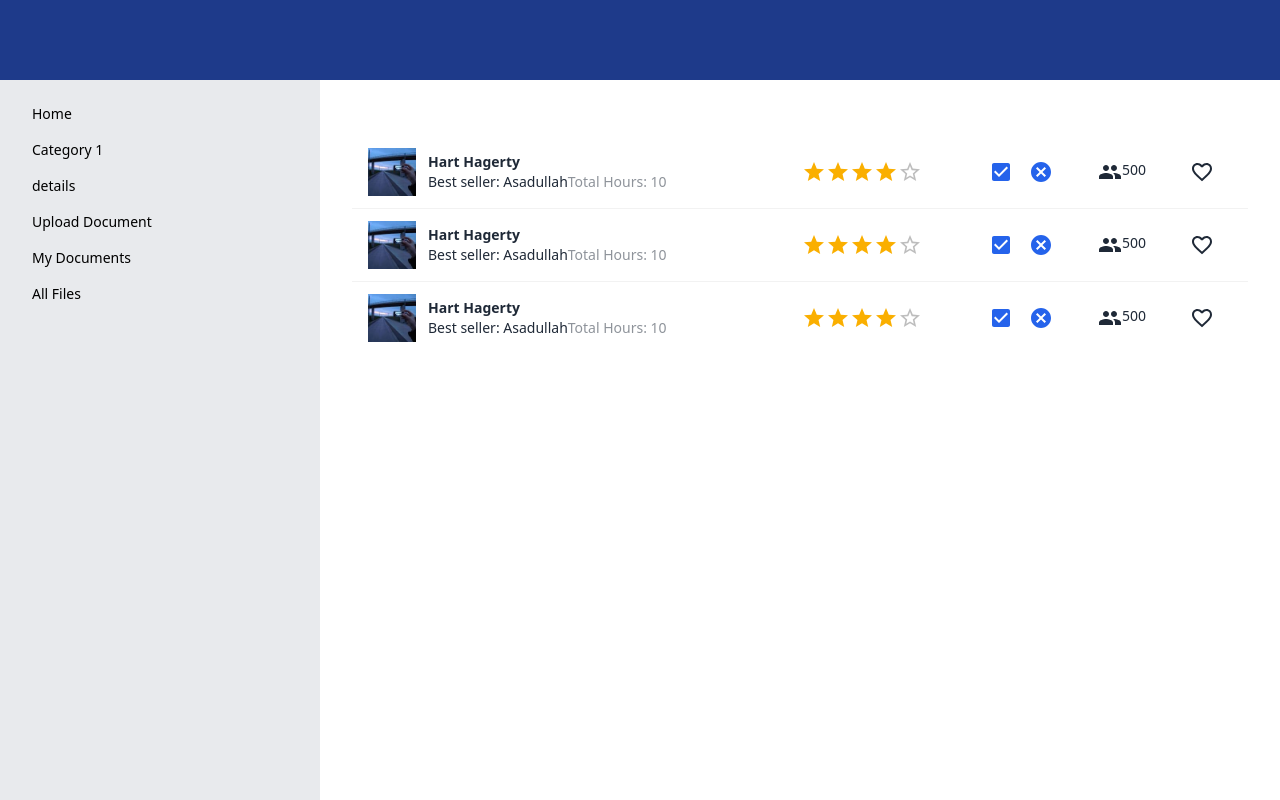
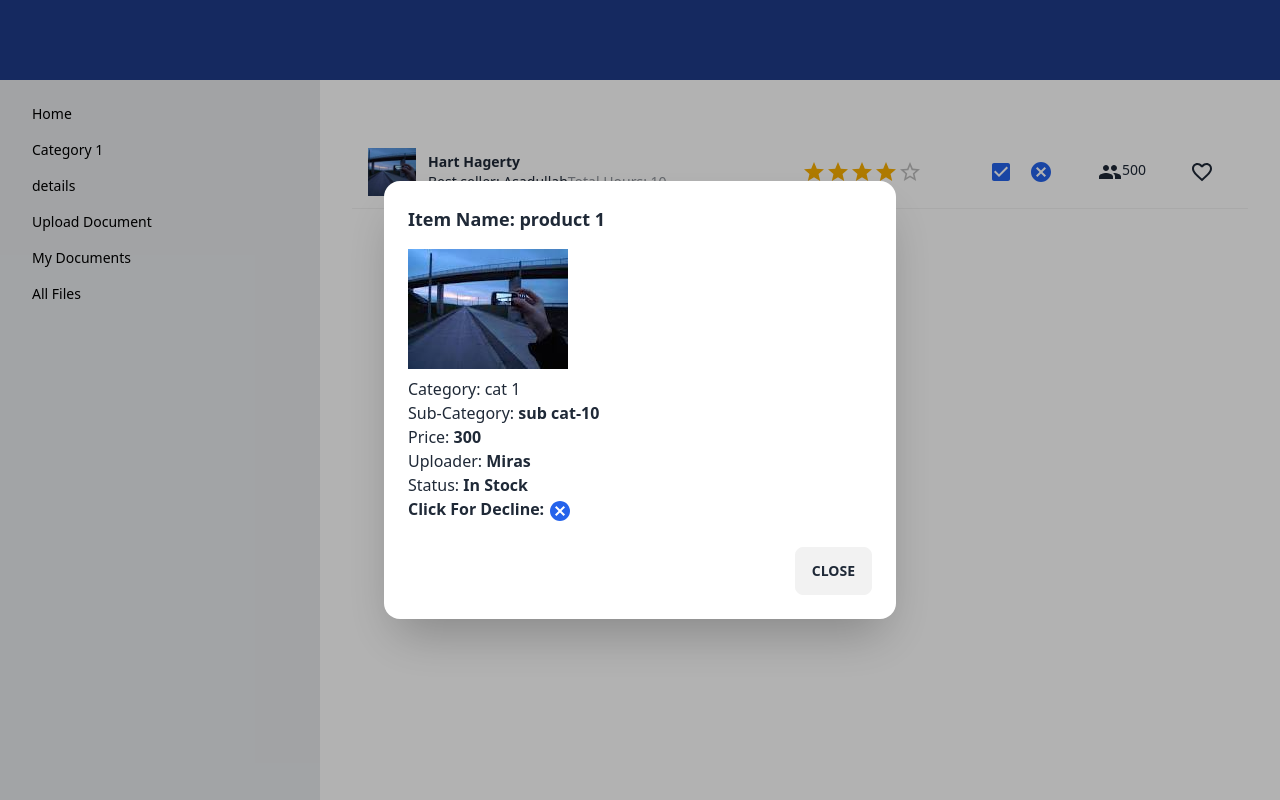
Before and after one commit to Asadullah246/drive, a React (Vite) app: page /allfiles in a window 1280 px wide. Both pictures are taken after a click on the button 1041 px from the left and 172 px from the top of the page. Built offline with nearby package versions, Linux system fonts and the light colour scheme.

Commit message:
modal added

```diff
--- a/src/pages/home/AllProducts.jsx
+++ b/src/pages/home/AllProducts.jsx
@@ -1,17 +1,66 @@
-import { Rating } from "@mui/material";
+import { Button, Rating } from "@mui/material";
 import GroupIcon from '@mui/icons-material/Group';
 import FavoriteBorderIcon from '@mui/icons-material/FavoriteBorder';
 import image from '../../assets/CardImage/download.jpg'
 import CheckBoxIcon from '@mui/icons-material/CheckBox';
 import CancelIcon from '@mui/icons-material/Cancel';
+import testImage from '../../assets/CardImage/download.jpg'
 import { useState } from "react";
 // import { useState } from "react";
 
+// data for modal
+const data =
+{
+    id: 1,
+    name: "product 1",
+    category: "cat 1",
+    sub_category: "sub cat-10",
+    sub_sub_category: "sub sub cat-1",
+    price: 300,
+    uploader: "Miras",
+    description: "this is a test product",
+    // review: [], // nise korsi nite ta delete kore diyo
+    image: testImage,
+    learning_subject: [],
+    total_view: 10,
+
+    // ami add korlam
+    regular_price: 500,
+    status: 'In Stock',
+    rating: 4,
+
+    // reviews
+    descriptions: "Lorem ipsum dolor sit amet consectetur adipisicing elit. Beatae animi commodi hic nam placeat voluptates cupiditate nostrum eius rem rerum.",
+    author: "Jakir",
+    time: "on Feb 2023"
+
+
+}
+
+
 const AllProducts = () => {
     const [value, setValue] = useState(4);
-    const [beforeRating, setbeForeRating] = useState(5);
     return (
         <div>
+            {/* modal */}
+            {/* Open the modal using ID.showModal() method */}
+            {/* <button className="btn" onClick={() => window.my_modal_1.showModal()}>open modal</button> */}
+            <dialog id="my_modal_1" className="modal">
+                <form method="dialog" className="modal-box ">
+                    <h3 className="font-bold text-lg mb-4">Item Name: {data.name}</h3>
+                    <img src={data.image} alt="" />
+                    <p className="mt-2">Category: {data.category}</p>
+                    <p>Sub-Category: <span className="font-semibold">{data.sub_category}</span></p>
+                    <p>Price: <span className="font-semibold">{data.price}</span></p>
+                    <p>Uploader: <span className="font-semibold">{data.uploader}</span></p>
+                    <p>Status: <span className="font-semibold">{data.status}</span></p>
+                    <h2 className="font-semibold">Click For Decline:  <button><CancelIcon className="text-blue-600 me-4" /></button></h2>
+                    <div className="modal-action">
+                        {/* if there is a button in form, it will close the modal */}
+                        <button className="btn">Close</button>
+                    </div>
+                </form>
+            </dialog>
             <div className="overflow-x-auto">
                 <table className="table">
                     {/* head */}
@@ -45,97 +94,7 @@ const AllProducts = () => {
                                     />
                                     <div>
                                         <button><CheckBoxIcon className="text-blue-600 me-4" /></button>
-                                        <button><CancelIcon className="text-blue-600" /></button>
-                                    </div>
-                                </div>
-                            </td>
-                            <td>
-                                <div className="flex justify-center align-middle">
-                                    <GroupIcon />
-                                    <h2>500</h2>
-                                </div>
-                            </td>
-                            <th>
-                                <div>
-                                    <button> <FavoriteBorderIcon /></button>
-                                </div>
-                            </th>
-                        </tr>
-                        {/* row 2 */}
-                        <tr>
-                            <td>
-                                <div className="flex items-center space-x-3">
-                                    <div className="avatar">
-                                        <div className="mask w-12 h-12">
-                                            <img src={image} alt="Avatar Tailwind CSS Component" />
-                                        </div>
-                                    </div>
-                                    <div>
-                                        <div className="font-bold">Hart Hagerty</div>
-                                        <div className="flex">
-                                            <div>
-                                                <h3>Best seller: Asadullah</h3>
-                                            </div>
-                                            <div className="text-sm opacity-50">Total Hours: 10</div>
-                                        </div>
-                                    </div>
-                                </div>
-                            </td>
-                            <td>
-                                <div className="flex justify-between">
-                                    <Rating name="read-only" value={value} readOnly
-                                    // onChange={(event, newValue) => {
-                                    //     setValue(newValue);
-                                    // }}
-                                    />
-                                    <div>
-                                        <button><CheckBoxIcon className="text-blue-600 me-4" /></button>
-                                        <button><CancelIcon className="text-blue-600" /></button>
-                                    </div>
-                                </div>
-                            </td>
-                            <td>
-                                <div className="flex justify-center align-middle">
-                                    <GroupIcon />
-                                    <h2>500</h2>
-                                </div>
-                            </td>
-                            <th>
-                                <div>
-                                    <button> <FavoriteBorderIcon /></button>
-                                </div>
-                            </th>
-                        </tr>
-                        {/* row 3 */}
-                        <tr>
-                            <td>
-                                <div className="flex items-center space-x-3">
-                                    <div className="avatar">
-                                        <div className="mask w-12 h-12">
-                                            <img src={image} alt="Avatar Tailwind CSS Component" />
-                                        </div>
-                                    </div>
-                                    <div>
-                                        <div className="font-bold">Hart Hagerty</div>
-                                        <div className="flex">
-                                            <div>
-                                                <h3>Best seller: Asadullah</h3>
-                                            </div>
-                                            <div className="text-sm opacity-50">Total Hours: 10</div>
-                                        </div>
-                                    </div>
-                                </div>
-                            </td>
-                            <td>
-                                <div className="flex justify-between">
-                                    <Rating name="read-only" value={value} readOnly
-                                    // onChange={(event, newValue) => {
-                                    //     setValue(newValue);
-                                    // }}
-                                    />
-                                    <div>
-                                        <button><CheckBoxIcon className="text-blue-600 me-4" /></button>
-                                        <button><CancelIcon className="text-blue-600" /></button>
+                                        <button onClick={() => window.my_modal_1.showModal()}><CancelIcon className="text-blue-600" /></button>
                                     </div>
                                 </div>
                             </td>
```
